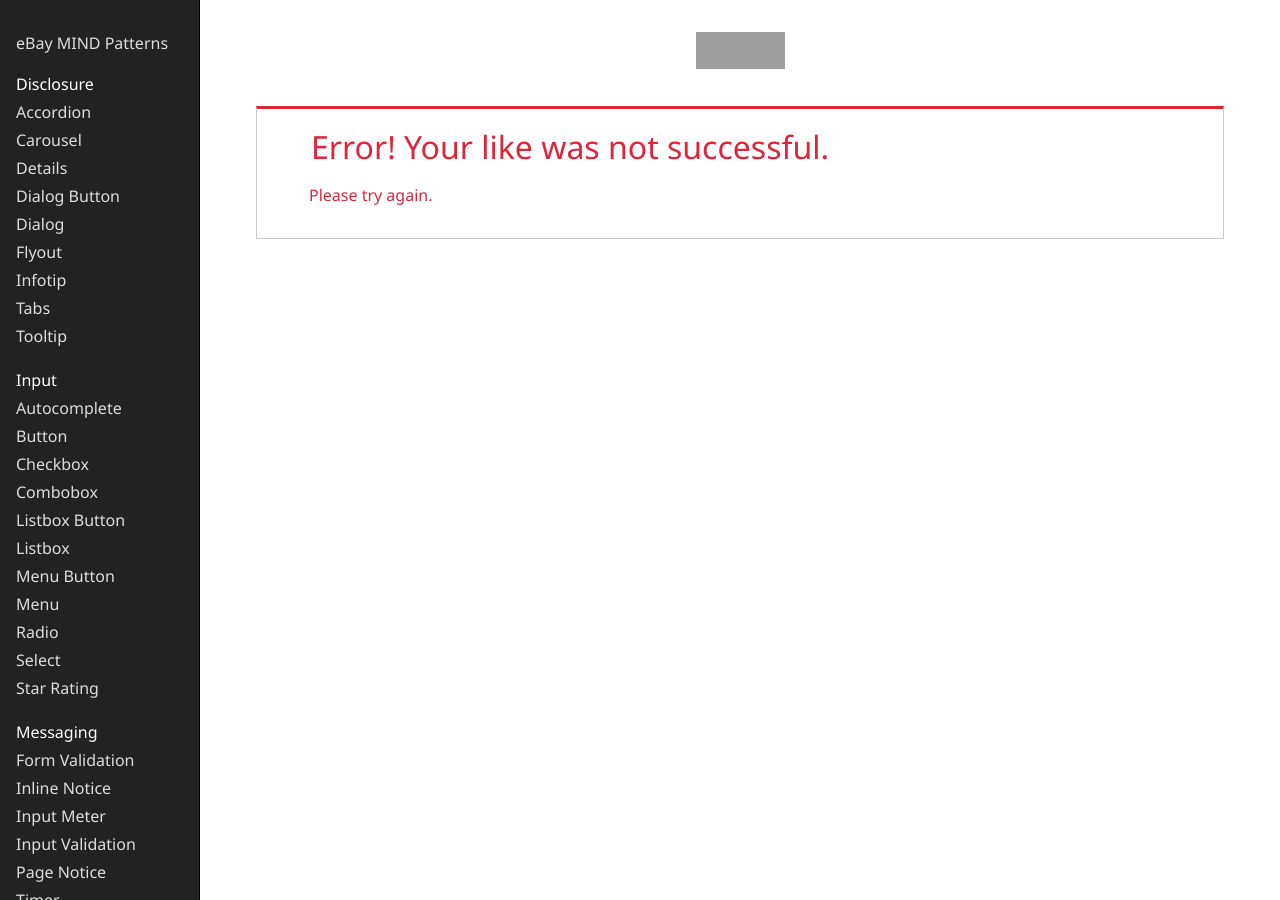
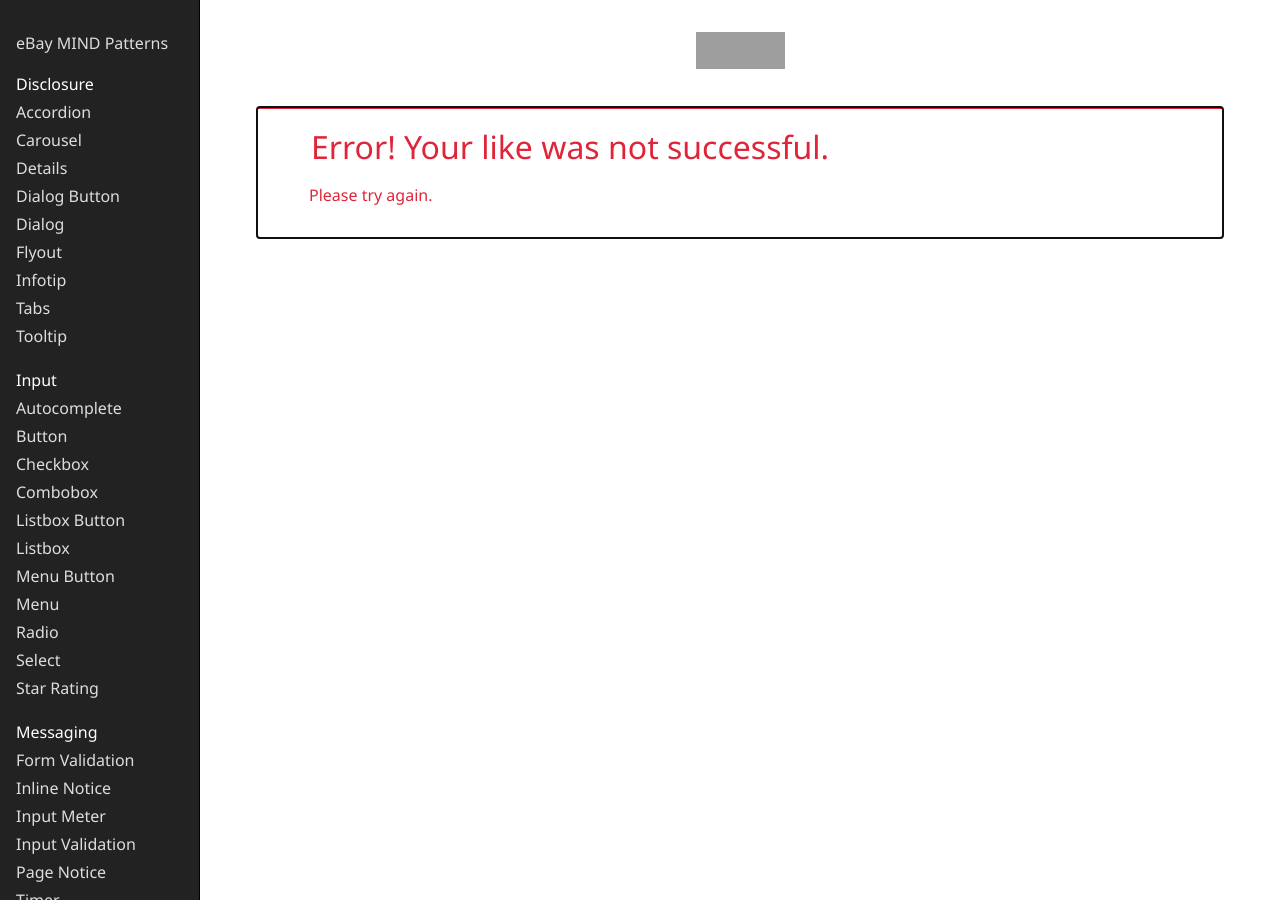
Before and after one commit to eBay/mindpatterns, a Jekyll site: the page built from _messaging/inline-notice/error.html, in a window 1280 px wide. Built offline with Jekyll 4.4.1, drawn with Linux system fonts in a browser that asks for light colours; nearby versions of some CDN libraries; library files that are not in the unit come from our copies; grey boxes are pictures that could not be loaded.

Commit message:
Fixed inline error example

```diff
--- a/_messaging/inline-notice/error.html
+++ b/_messaging/inline-notice/error.html
@@ -4,7 +4,6 @@
 ---
 
 <style>
-
     .page-notice {
         margin-top: 2em;
         border: 1px solid #ccc;
@@ -26,23 +25,12 @@
     .page-notice p {
         margin-left: 2.25em;
     }
-    .page-notice--error {
+    .page-notice--attention {
         color: rgb(223, 37, 57);
     }
 </style>
 
-<section role="region" aria-labelledby="like_error" class="page-notice page-notice--error" id="pagenotice">
+<section role="region" aria-labelledby="like_error" class="page-notice page-notice--attention" id="pagenotice">
     <h2 id="like_error">Error! Your like was not successful.</h2>
     <p>Please try again.</p>
 </section>
-
-<script src="../../pagenotice/jquery.pagenotice.js"></script>
-
-<script>
-    $(function() {
-
-        $('.page-notice').pagenotice();
-
-
-    });
-</script>
```
